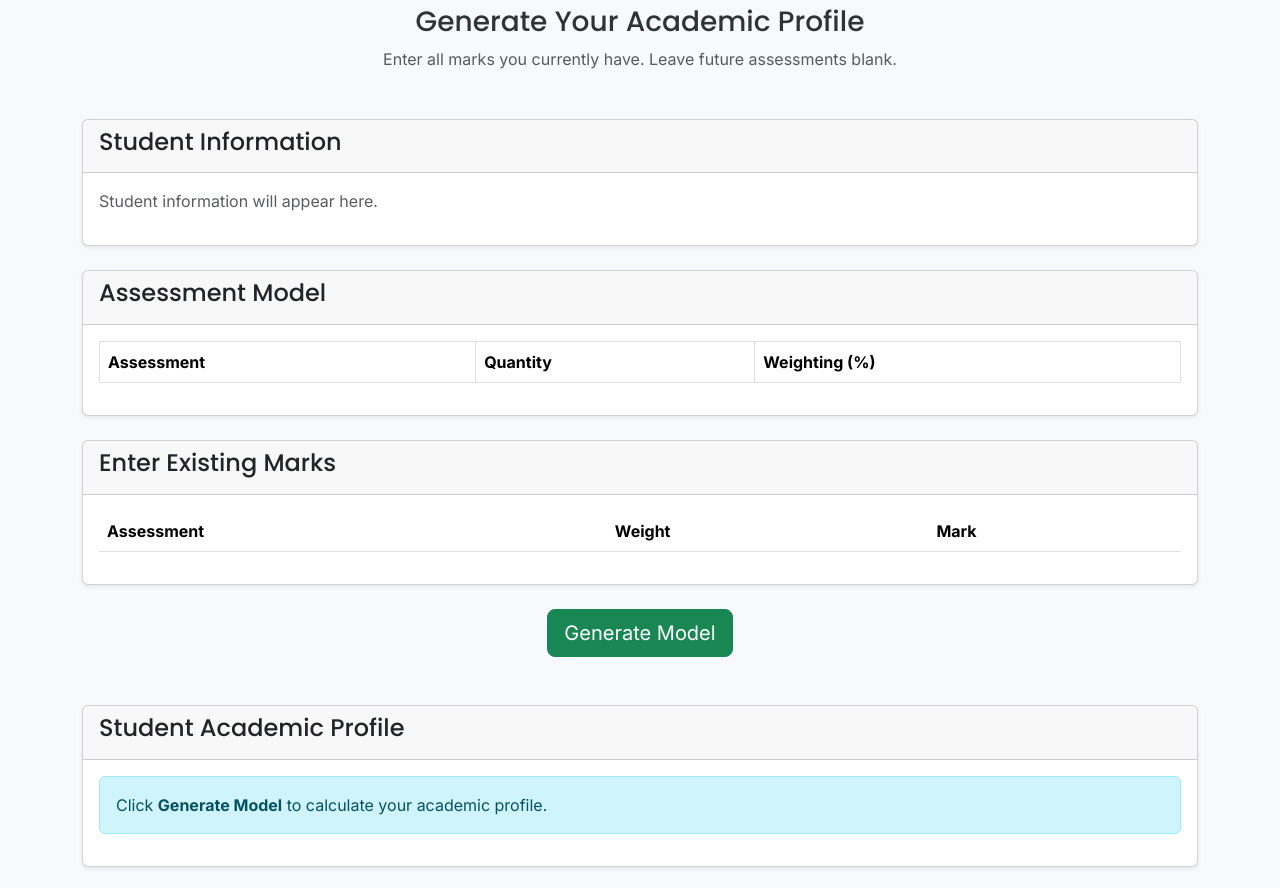
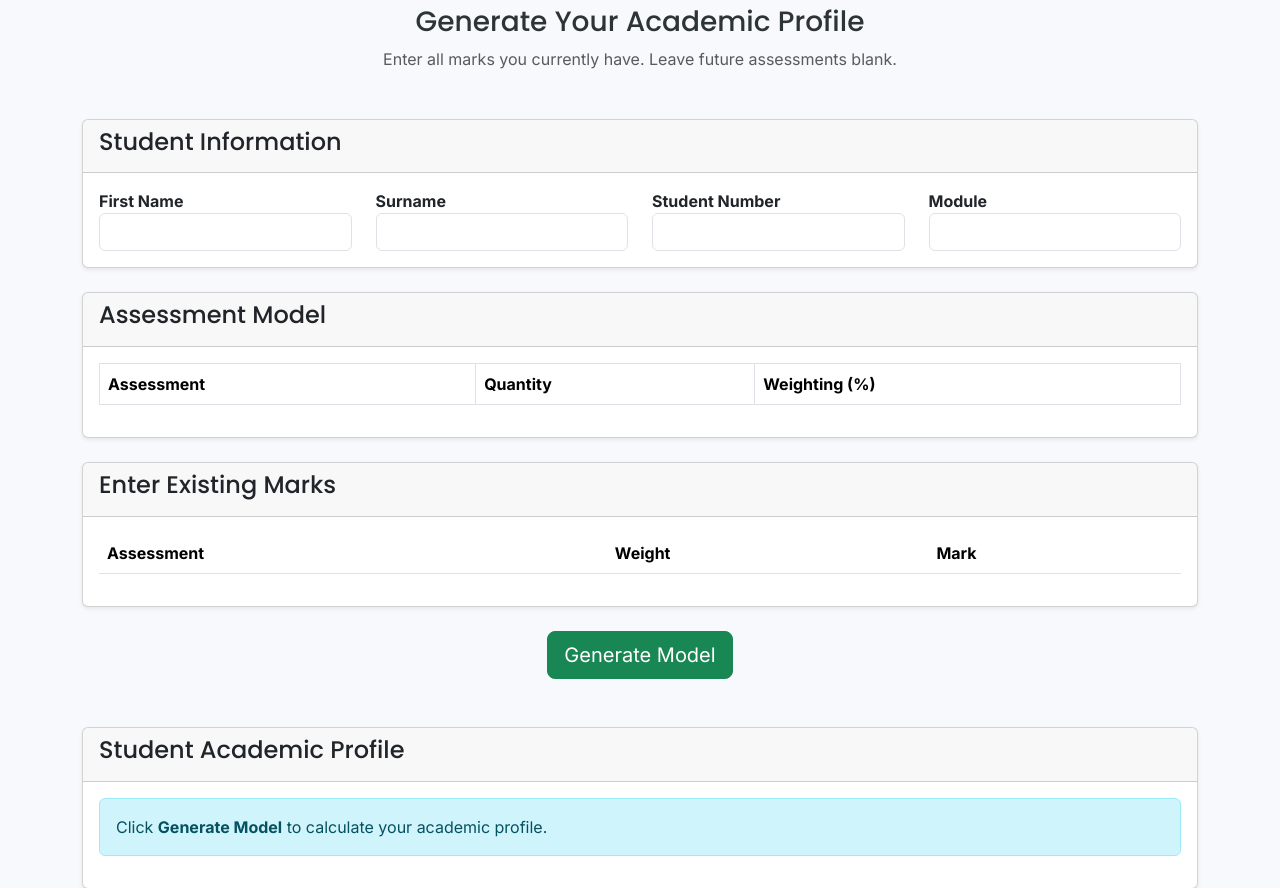
Before and after one commit to 45000794Ndlakuse/Student-Performance-Assistant, a Flask app: page /phase2 in a window 1280 px wide. Shown: the part 209-1097 px from the top of the page. Run offline with Flask 3, Linux system fonts and the light colour scheme; lists and menus that the app fills with data are empty.

Commit message:
Phase 1 save information on local browser storage

```diff
--- a/frontend/static/js/app.js
+++ b/frontend/static/js/app.js
@@ -339,6 +339,46 @@ function showConfirmationModal() {
 
     });
 
+    // ==========================================
+    // Save Model Before Entering Phase 2
+    // ==========================================
+
+    const confirmContinue =
+        document.getElementById("confirmContinue");
+
+    if (confirmContinue) {
+
+        confirmContinue.addEventListener("click", () => {
+
+            const studentModel = {
+
+                firstName:
+                    document.getElementById("firstName").value,
+
+                surname:
+                    document.getElementById("surname").value,
+
+                studentNumber:
+                    document.getElementById("studentNumber").value,
+
+                module:
+                    document.getElementById("module").value,
+
+                assessments
+
+            };
+
+            localStorage.setItem(
+                "studentModel",
+                JSON.stringify(studentModel)
+            );
+
+            window.location.href = "/phase2";
+
+        });
+
+    }
+
     content.innerHTML = `
 
         <h5>Student Information</h5>
--- a/frontend/templates/phase1.html
+++ b/frontend/templates/phase1.html
@@ -434,11 +434,11 @@ Develop Personal Academic Model
 
                 </button>
 
-                <a href="/phase2" class="btn btn-primary">
+                <button type="button" id="confirmContinue" class="btn btn-primary">
 
                     Continue to Phase 2
 
-                </a>
+                </button>
 
             </div>
 
--- a/frontend/templates/phase2.html
+++ b/frontend/templates/phase2.html
@@ -29,13 +29,51 @@
 
         </div>
 
-        <div class="card-body" id="studentSummary">
+        <div class="card-body">
 
-            <p class="text-muted">
+            <div class="row">
 
-                Student information will appear here.
+                <div class="col-md-3">
 
-            </p>
+                    <label class="fw-bold">
+                        First Name
+                    </label>
+
+                    <input type="text" class="form-control" id="phase2FirstName" readonly>
+
+                </div>
+
+                <div class="col-md-3">
+
+                    <label class="fw-bold">
+                        Surname
+                    </label>
+
+                    <input type="text" class="form-control" id="phase2Surname" readonly>
+
+                </div>
+
+                <div class="col-md-3">
+
+                    <label class="fw-bold">
+                        Student Number
+                    </label>
+
+                    <input type="text" class="form-control" id="phase2StudentNumber" readonly>
+
+                </div>
+
+                <div class="col-md-3">
+
+                    <label class="fw-bold">
+                        Module
+                    </label>
+
+                    <input type="text" class="form-control" id="phase2Module" readonly>
+
+                </div>
+
+            </div>
 
         </div>
 
```
Lines whose indentation alone changed are shown as unchanged.
